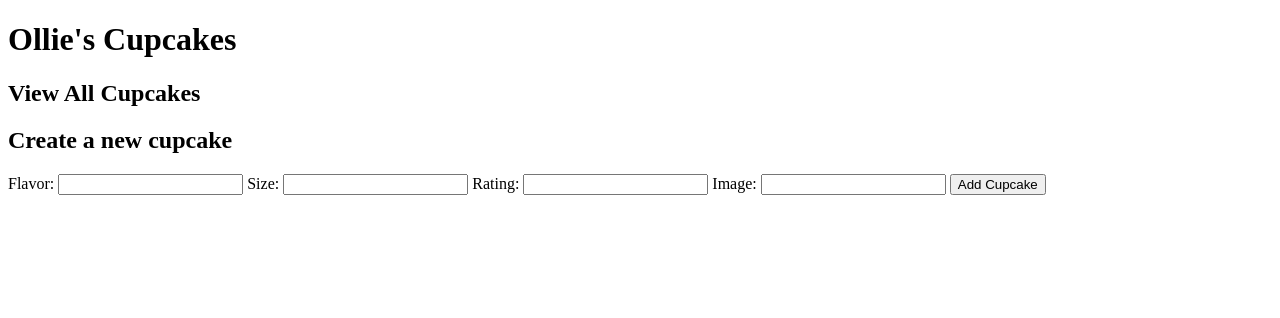
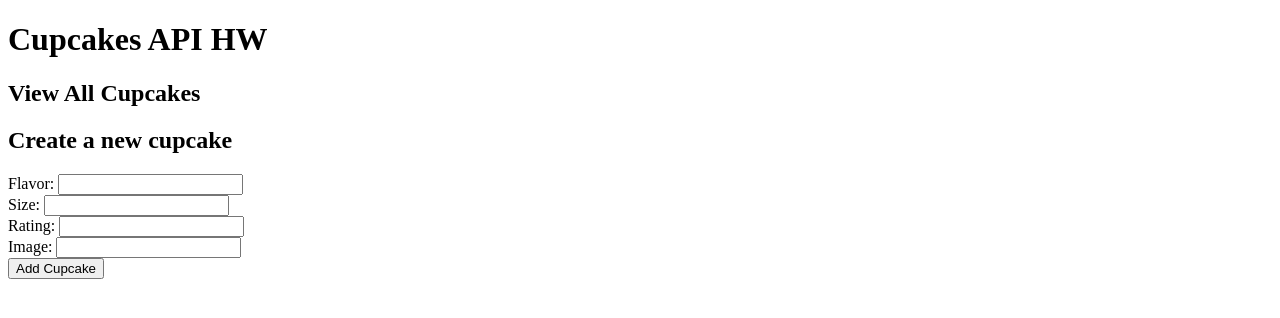
Before and after one commit to OllieTheEngineer/bakeryshop, a Flask app: template templates/home.html in a window 1280 px wide. Shown: the top 318 px of the page. Run offline with Flask 2, Linux system fonts and the light colour scheme; the template is opened without the code that fills it, so the values that code supplies are empty.

Commit message:
added minor changes

```diff
--- a/templates/cupcake.css
+++ b/templates/cupcake.css
@@ -1,5 +1,9 @@
-.Cupcake-img {
+.form-image {
     max-width: 300px;
     max-height: 300px;
     border: solid 1px black;
-  }
+}
+
+#form-rating textarea {
+  border: solid 1px black;
+}
--- a/templates/home.html
+++ b/templates/home.html
@@ -5,23 +5,34 @@
     <meta http-equiv="X-UA-Compatible" content="IE=edge">
     <meta name="viewport" content="width=device-width, initial-scale=1.0">
     <title>Cupcake Shop</title>
-    <link rel="stylesheet" href="/static/cupcake.css">
+    <link rel="stylesheet" href="/templates/cupcake.css">
 </head>
-<h1>Ollie's Cupcakes</h1>
+<h1>Cupcakes API HW</h1>
 <body>
 <h2>View All Cupcakes</h2>
 <ul id="all_cupcakes"></ul>
 
 <h2>Create a new cupcake</h2>
 <form id="cupcake_form">
+    <div>
         <label for="form-flavor">Flavor: </label>
         <input name="flavor" id="form-flavor">
+    </div>
+
+    <div>
         <label for="form-size">Size: </label>
         <input name="size" id="form-size">
+    </div>
+
+    <div>
         <label for="form-rating">Rating: </label>
         <input type="number" name="rating" id="form-rating">
+    </div>
+
+    <div>
         <label for="form-image">Image: </label>
         <input name="image" id="form-image">
+    </div>
 
     <button>Add Cupcake</button>
 </form>
```
Also changed, not shown: requirements.txt (+31 -5 lines). Lines whose indentation alone changed are shown as unchanged.
